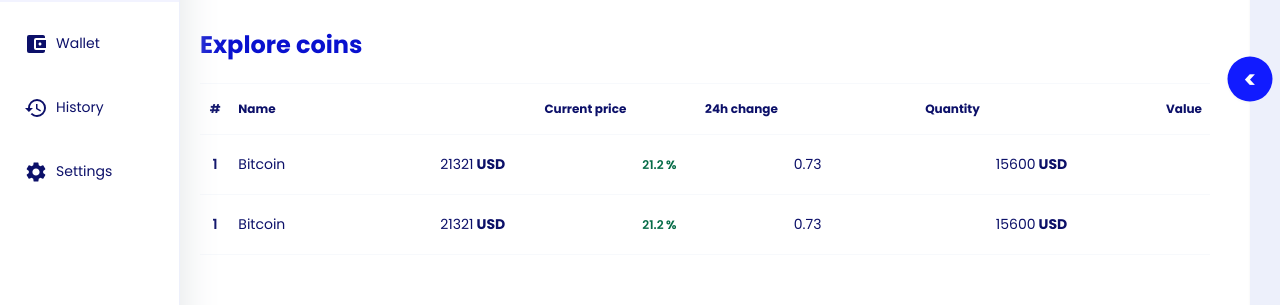
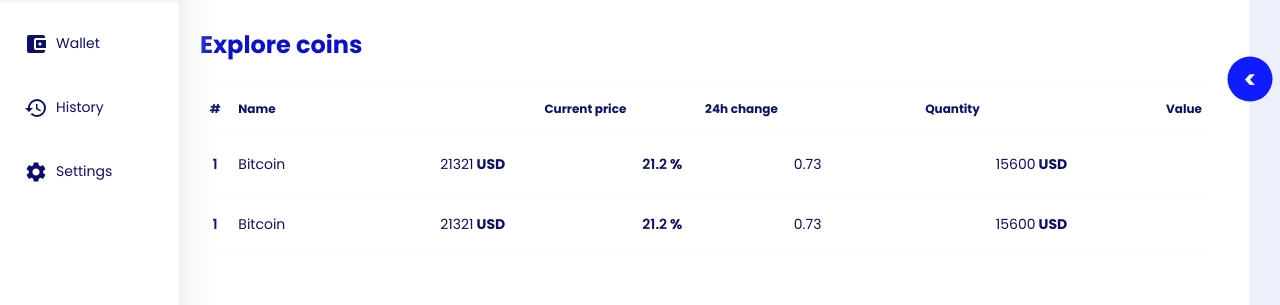
Before and after one commit to Bartholomeas/crypto-folio, a Next.js app: page /dashboard in a window 1280 px wide. Shown: the part 321-626 px from the top of the page. Built offline with nearby package versions, Linux system fonts and the light colour scheme; no server answers.

Commit message:
fix: fixed eslint errors during build process v2

```diff
--- a/components/atoms/PriceChangeDetails/PriceChangeDetails.tsx
+++ b/components/atoms/PriceChangeDetails/PriceChangeDetails.tsx
@@ -1,5 +1,5 @@
 interface Props {
-  children: string;
+	children: string | number;
 	isHigh?: boolean;
 }
 
--- a/components/molecules/CoinDescription/CoinDescription.tsx
+++ b/components/molecules/CoinDescription/CoinDescription.tsx
@@ -1,4 +1,4 @@
-import React, { useState, useEffect } from "react";
+import React, { useEffect } from "react";
 
 interface Props {
 	children: React.ReactNode | React.ReactNode[];
--- a/components/molecules/CoinHeadBox/CoinHeadBox.tsx
+++ b/components/molecules/CoinHeadBox/CoinHeadBox.tsx
@@ -1,11 +1,9 @@
-import useDatabase from "../../../hooks/useDatabase";
 import CoinName from "../../atoms/CoinName/CoinName";
 import CoinRank from "../../atoms/CoinRank/CoinRank";
 import CoinSymbol from "../../atoms/CoinSymbol/CoinSymbol";
 import FavouriteButton from "../../atoms/FavouriteButton/FavouriteButton";
 
 interface Props {
-  // children: React.ReactNode | React.ReactNode[];
 	name: string;
 	symbol: string;
 	rank: number;
--- a/components/molecules/CoinPriceBox/CoinPriceBox.tsx
+++ b/components/molecules/CoinPriceBox/CoinPriceBox.tsx
@@ -1,7 +1,21 @@
 import DetailsBigPrice from "../../atoms/DetailsBigPrice/DetailsBigPrice";
 import PriceChangeDetails from "../../atoms/PriceChangeDetails/PriceChangeDetails";
 
-function CoinPriceBox({ name, curr_price, high, low, price_change_24h }: any) {
+interface Props {
+	name: string;
+	curr_price: number;
+	high: number;
+	low: number;
+	price_change_24h: number;
+}
+
+function CoinPriceBox({
+	name,
+	curr_price,
+	high,
+	low,
+	price_change_24h,
+}: Props) {
 	return (
 		<div className="flex flex-col">
 			<p
--- a/components/molecules/LinksContainer/LinksContainer.tsx
+++ /dev/null
@@ -1,8 +0,0 @@
-interface Props {
-  allLinks: React.ReactNode[];
-}
-function LinksContainer({ allLinks }: Props) {
-  return <div />;
-}
-
-export default LinksContainer;
--- a/components/molecules/SearchbarItems/SearchbarItems.tsx
+++ b/components/molecules/SearchbarItems/SearchbarItems.tsx
@@ -14,7 +14,7 @@ function SearchbarItems({ coinsData }: Props) {
 			`}
 		>
 			{coinsData.length >= 1 &&
-        coinsData.map(coin => (
+				coinsData.map((coin) => (
 					<SearchbarCoin
 						key={uuidv4()}
 						hrefRoute="/"
--- a/components/molecules/TableBody/TableBody.tsx
+++ b/components/molecules/TableBody/TableBody.tsx
@@ -1,8 +1,8 @@
 interface Props {
-  children: React.ReactNode;
+	children: React.ReactNode;
 }
 function TableBody({ children }: Props) {
-  return <tbody className="">{children}</tbody>;
+	return <tbody className="">{children}</tbody>;
 }
 
 export default TableBody;
--- a/components/molecules/TableData/TableData.tsx
+++ b/components/molecules/TableData/TableData.tsx
@@ -19,6 +19,18 @@ function TableData({
 	hrefRoute,
 	imgSrc,
 }: Props) {
+	let priceChangeStyles = "";
+
+	if (appendAfter === "%" && children! > 0 && typeof children === "number") {
+		priceChangeStyles = "dark:text-support text-success font-semibold text-xs";
+	} else if (
+		appendAfter === "%" &&
+		children! < 0 &&
+		typeof children === "number"
+	) {
+		priceChangeStyles = "dark:text-error text-error font-semibold text-xs";
+	}
+
 	return (
 		<td
 			className={` dark:text-dmFont
@@ -26,13 +38,7 @@ function TableData({
 			first:pl-xs first last:pr-xs
 			${isBold && "font-semibold"}
 			md:table-cell [&:nth-child(1)]:text-center
-			${
-        appendAfter === "%"
-          ? children! > 0
-            ? "dark:text-support text-success font-semibold text-xs"
-            : "dark:text-error text-error font-semibold text-xs"
-          : ""
-      }
+			${priceChangeStyles}
 			`}
 		>
 			{hrefRoute ? (
@@ -47,7 +53,7 @@ function TableData({
 							<div className=" w-[3rem] mr-4">
 								<Image
 									layout="responsive"
-                  src={imgSrc!}
+									src={imgSrc}
 									width="10"
 									height="10"
 									alt={`${hrefRoute} icon`}
--- a/components/molecules/TableHeader/TableHeader.tsx
+++ b/components/molecules/TableHeader/TableHeader.tsx
@@ -8,7 +8,7 @@ interface Props {
 	value?: string;
 }
 function TableHeader({ children, leftAlign, onClickFn, value }: Props) {
-  const { coinsList } = useAppSelector(state => state.coins);
+	const { coinsList } = useAppSelector((state) => state.coins);
 
 	return (
 		<th
@@ -20,10 +20,9 @@ function TableHeader({ children, leftAlign, onClickFn, value }: Props) {
 			[&:nth-child(1)]:text-center`}
 		>
 			<button
+				type="button"
 				className="group relative bg-none border-none "
-        onClick={() => {
-          value && onClickFn!([...coinsList], value!);
-        }}
+				onClick={() => value && onClickFn!([...coinsList], value)}
 			>
 				{children}
 
```
Also changed, not shown: components/molecules/CoinMarketData/CoinMarketData.tsx (indentation only), components/molecules/SelectMenu/SelectMenu.tsx (indentation only), components/molecules/TableHead/TableHead.tsx (indentation only), 1 other file (tests, documents, lock files or other folders). Lines whose indentation alone changed are shown as unchanged.
